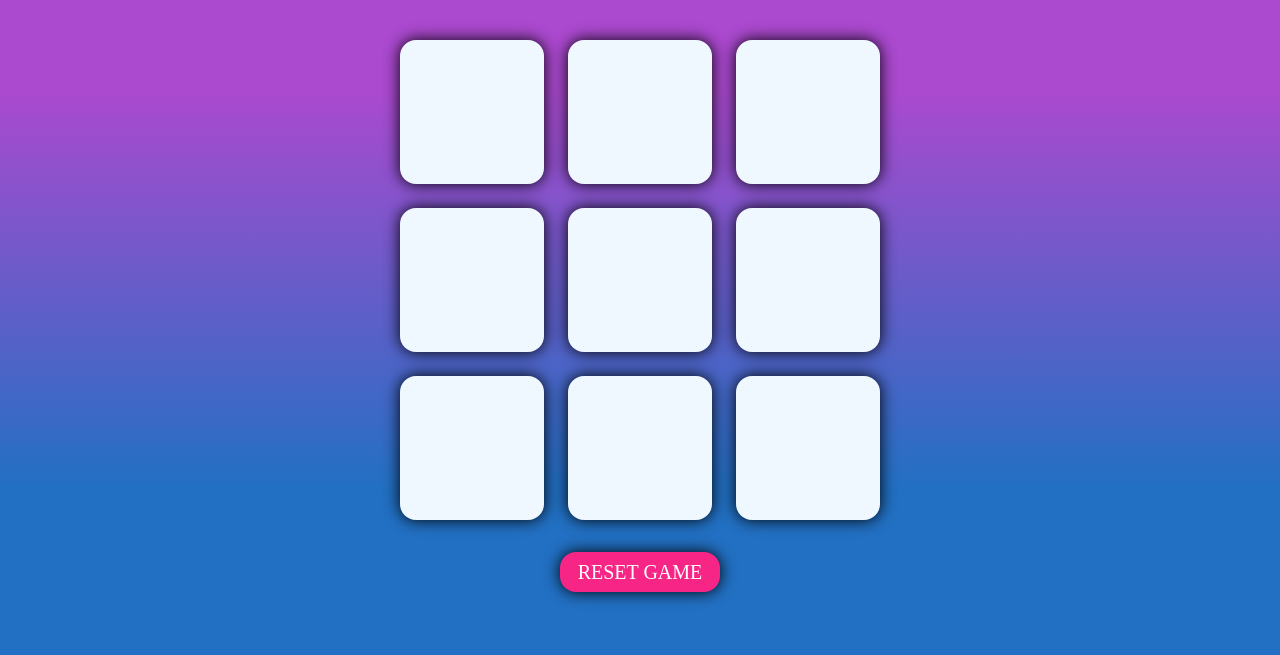
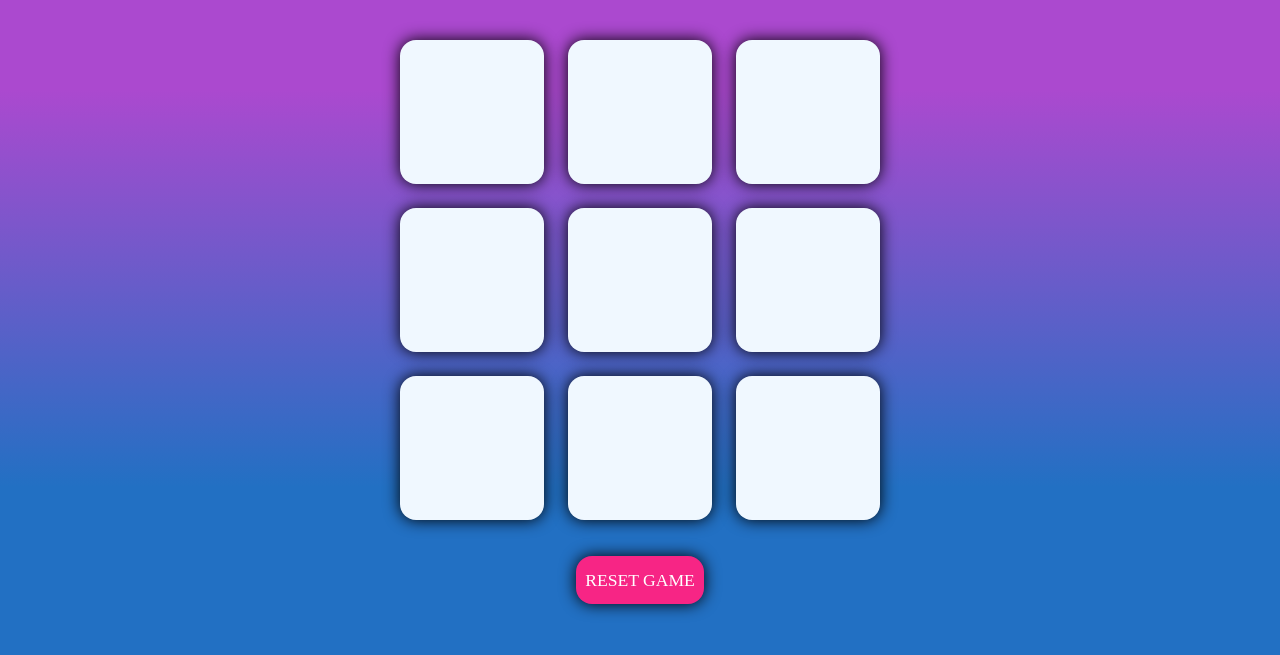
Before and after one commit to bharathp95/Tic-tac-toe-Game, a plain HTML site: page index.htm in a window 1280 px wide. Shown: the part 135-790 px from the top of the page. Drawn offline with Linux system fonts and the light colour scheme.

Commit message:
small changes

```diff
--- a/style.css
+++ b/style.css
@@ -99,14 +99,14 @@ body{
 }
 
 #reset-btn{
-    height: 5vmin;
-    width: 20vmin;
-    margin-top: 2vmin;
+    height: 3rem;
+    width: 8rem;
+    margin-top: 20px;
     border: none;
     border-radius: 1rem;
     background-color: #f72585;
     color: #ffffff;
-    font-size: 2.5vmin;
+    font-size: 1.1rem;
     font-family: 'Times New Roman', Times, serif;
     cursor: pointer;
     box-shadow: 0 0 1rem #000000;
```
